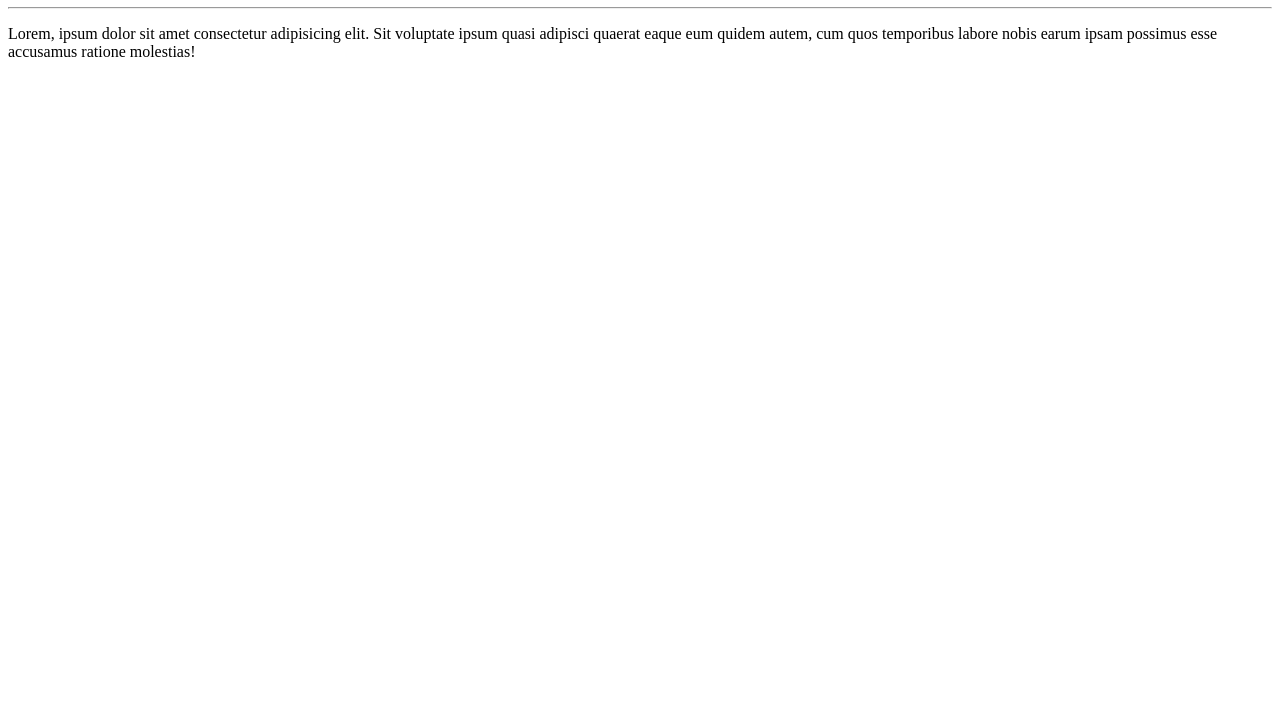
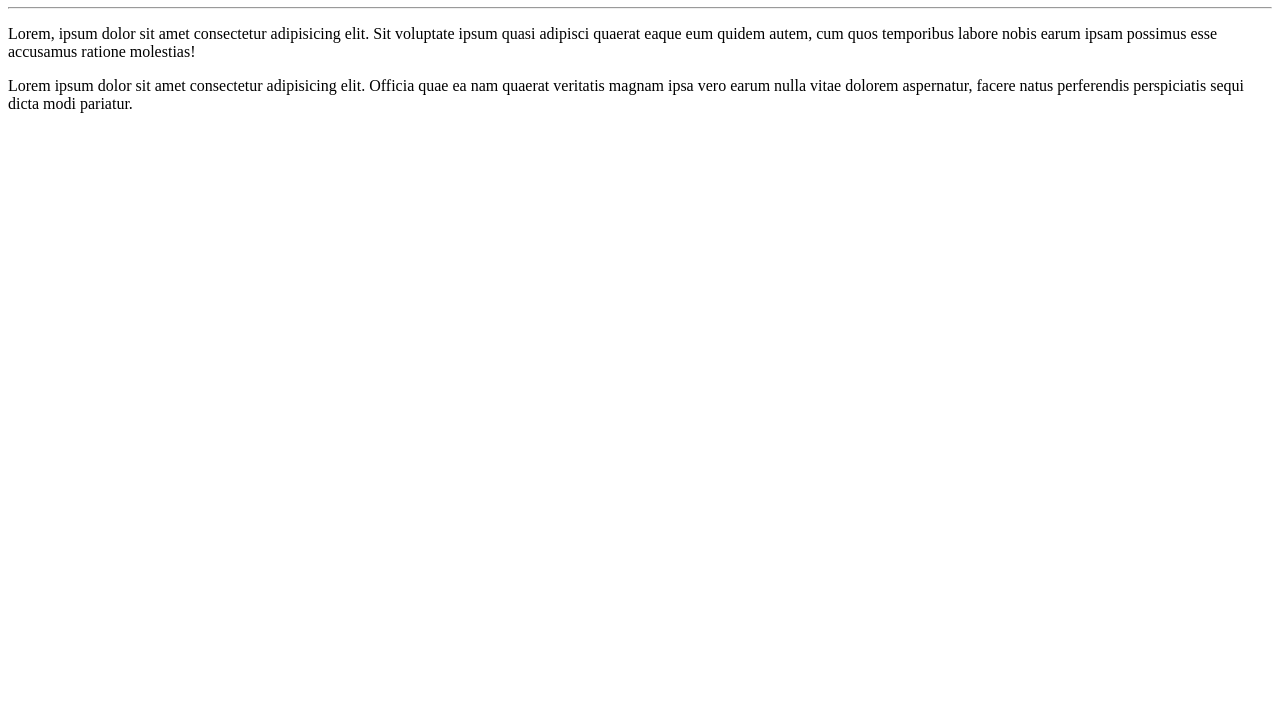
Before and after one commit to priscillaaguiardev/Ola-Mundo, a plain HTML site: page site-exemplo/index.html in a window 1280 px wide. Shown: the part 73-800 px from the top of the page. Drawn offline with Linux system fonts and the light colour scheme.

Commit message:
adicionei um parágrafo

```diff
--- a/site-exemplo/index.html
+++ b/site-exemplo/index.html
@@ -10,6 +10,7 @@
     <h1>Olá, Mundo!</h1>
     <hr>
     <p>Lorem, ipsum dolor sit amet consectetur adipisicing elit. Sit voluptate ipsum quasi adipisci quaerat eaque eum quidem autem, cum quos temporibus labore nobis earum ipsam possimus esse accusamus ratione molestias!</p>
+    <p>Lorem ipsum dolor sit amet consectetur adipisicing elit. Officia quae ea nam quaerat veritatis magnam ipsa vero earum nulla vitae dolorem aspernatur, facere natus perferendis perspiciatis sequi dicta modi pariatur.</p>
 
 </body>
 </html>
```
